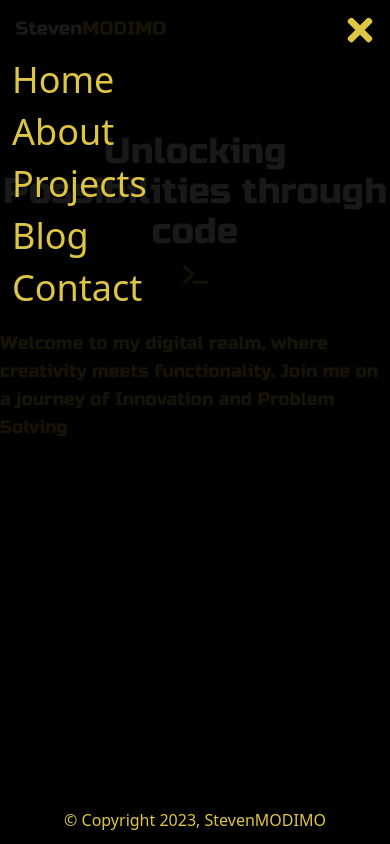
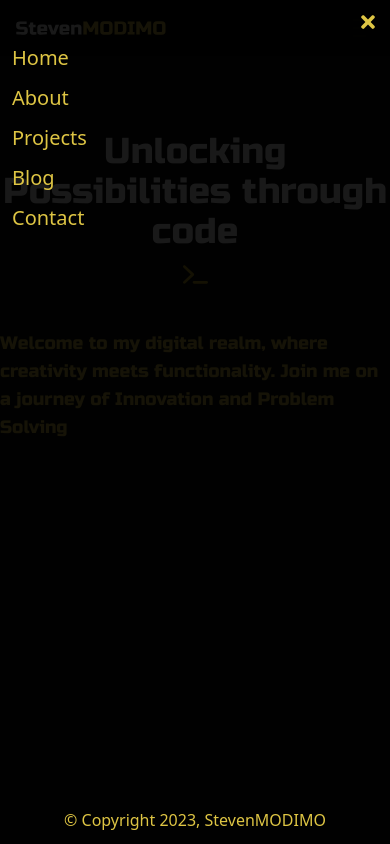
Before and after one commit to StevenMODIMO/S-P-M, a Next.js app: page / in a window 390 px wide. Both pictures are taken after a click on the icon 362 px from the left and 28 px from the top of the page. Built offline with nearby package versions, Linux system fonts and the light colour scheme.

Commit message:
v1: Developer Portfolio

```diff
--- a/src/app/(components)/NavLinks.tsx
+++ b/src/app/(components)/NavLinks.tsx
@@ -25,7 +25,7 @@ const NavLinks: React.FC<NavLinksProps> = ({ setOpenLinks }) => {
         }}
         className="bg-black/90 absolute top-0 left-0 w-screen h-screen flex flex-col justify-between p-3 md:hidden"
       >
-        <nav className="text-[#DEC544] flex flex-col gap-3 text-4xl">
+        <nav className="text-[#DEC544] flex flex-col gap-3 text-xl">
           <div className="flex justify-end">
             <FaTimes onClick={() => setOpenLinks(false)} />
           </div>
```
